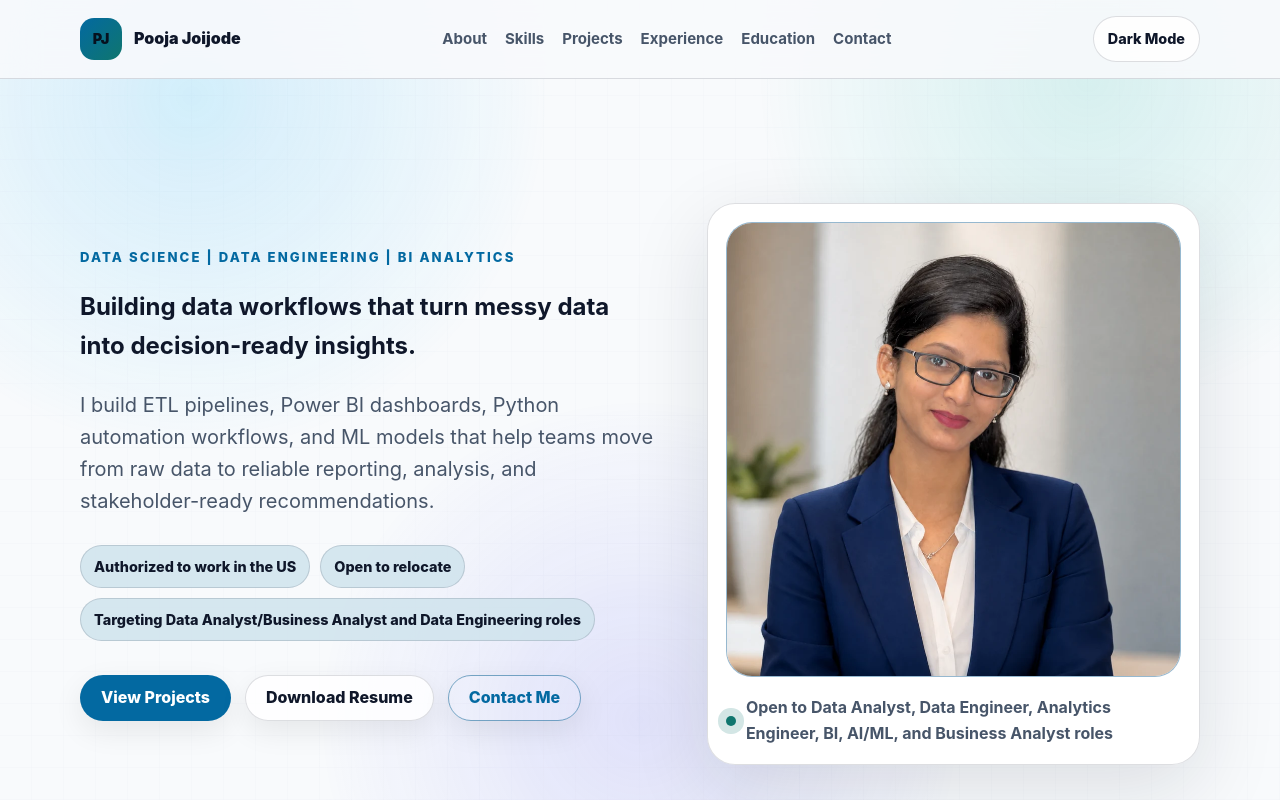
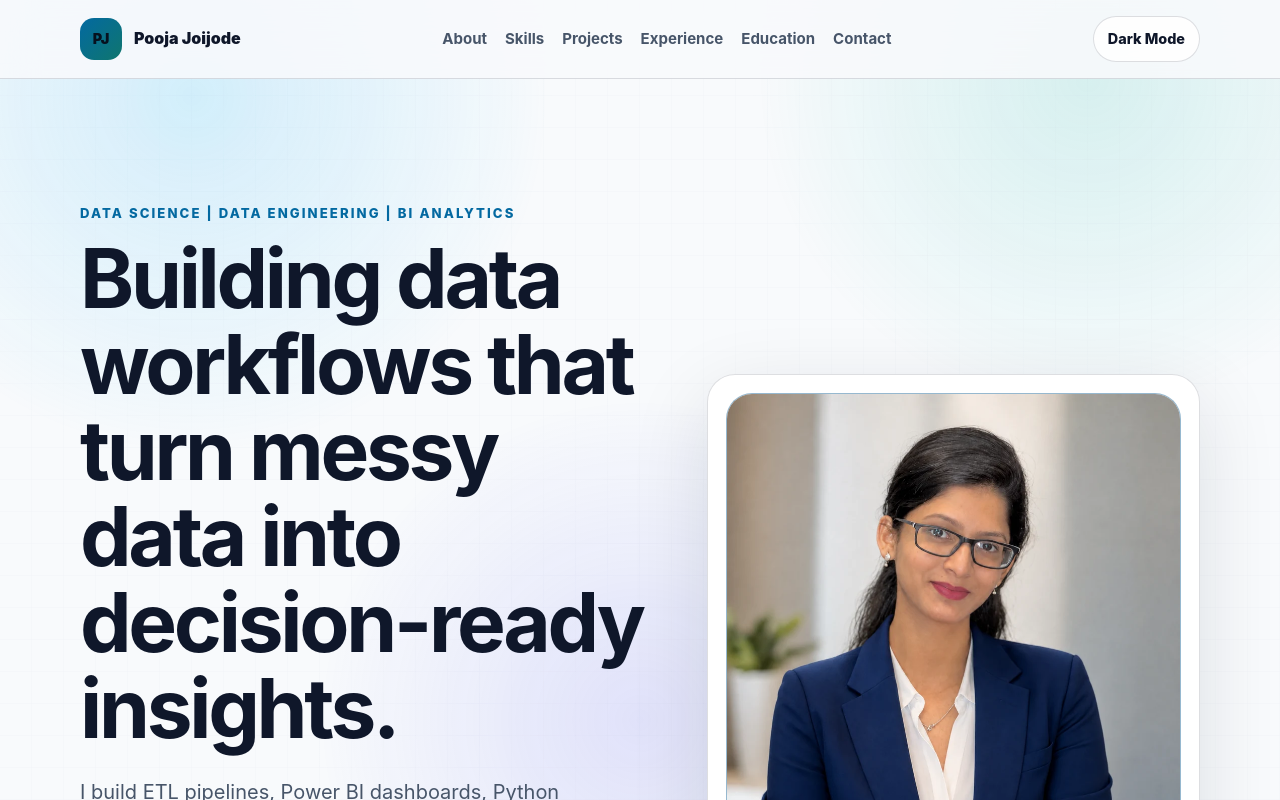
Before and after one commit to PoojaJoijode/poojajoijode.github.io, a React (Vite) app: page / in a window 1280 px wide. Shown: the top 800 px of the page. Built offline with nearby package versions, Linux system fonts and the light colour scheme.

Commit message:
Change h2 to h1 for hero section heading

```diff
--- a/src/components/Hero.jsx
+++ b/src/components/Hero.jsx
@@ -5,7 +5,7 @@ function Hero() {
     <section className="hero section-lg container" id="top">
       <div className="hero-content">
         <p className="eyebrow">Data Science | Data Engineering | BI Analytics</p>
-        <h2>Building data workflows that turn messy data into decision-ready insights.</h2>
+        <h1>Building data workflows that turn messy data into decision-ready insights.</h1>
         <p className="hero-copy">
           I build ETL pipelines, Power BI dashboards, Python automation workflows, and ML models that help teams move
           from raw data to reliable reporting, analysis, and stakeholder-ready recommendations.
```
